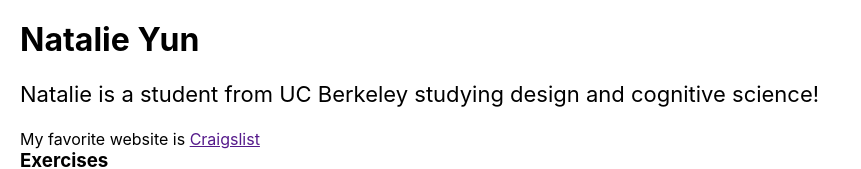
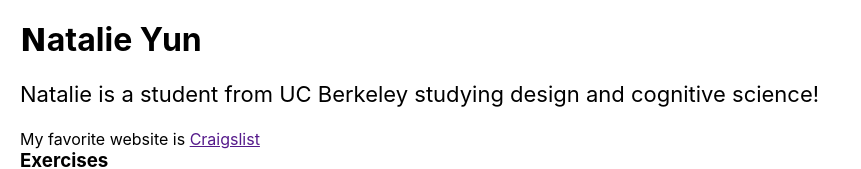
Before and after one commit to nattysworld/UIDesign1, a plain HTML site: page index.html in a window 1280 px wide. Shown: the top 169 px of the page, without its empty margins (0-861 px from the left). Drawn offline with Linux system fonts and the light colour scheme.

Commit message:
cursive family

```diff
--- a/assets/style.css
+++ b/assets/style.css
@@ -35,6 +35,11 @@ img {
 	height:  auto;
 }
 
+.cursive {
+	font-family: cursive;
+}
+
+
 /* uncomment the code below to set the grid */
 
 /*#grid {
--- a/index.html
+++ b/index.html
@@ -5,7 +5,7 @@
 <head>
   <title>Natalie Yun | UI Design Programming 1</title>
   <meta charset="utf-8" />
-  <link rel="stylesheet" type="text/css" href="assets/style.css">
+<link rel="stylesheet" type="text/css" href="assets/style.css">
 
 </head>
 
@@ -19,7 +19,7 @@
       <!-- <img src="https://archives.bulbagarden.net/media/upload/thumb/5/53/054Psyduck.png/140px-054Psyduck.png" alt="Psyduck" /> -->
 
       <!-- about me-->
-      <h1><span class="dropcap">N</span>atalie Yun</h1>
+      <h1><span class="cursive">N</span>atalie Yun</h1>
       <p class="desc">Natalie is a student from UC Berkeley studying design and cognitive science! </p>
       <!ul>
         <!li>My favorite website is <a href="">Craigslist</a></li>
```
